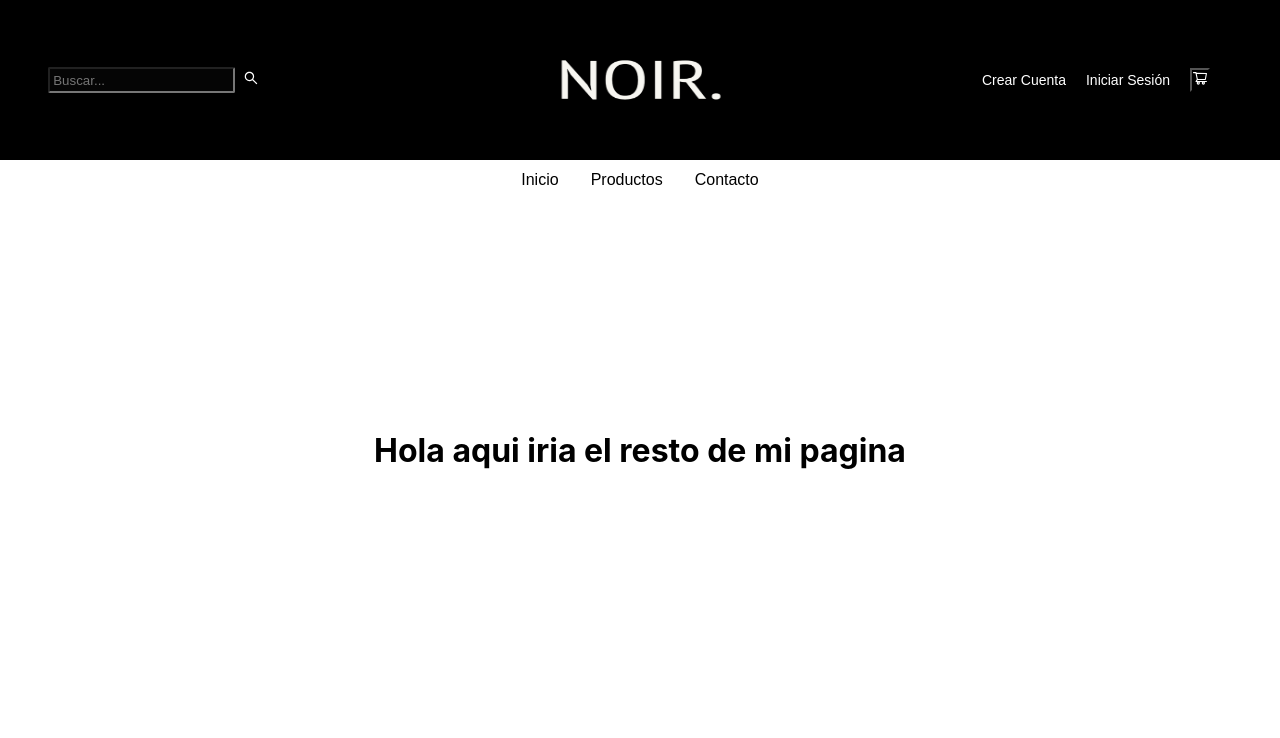
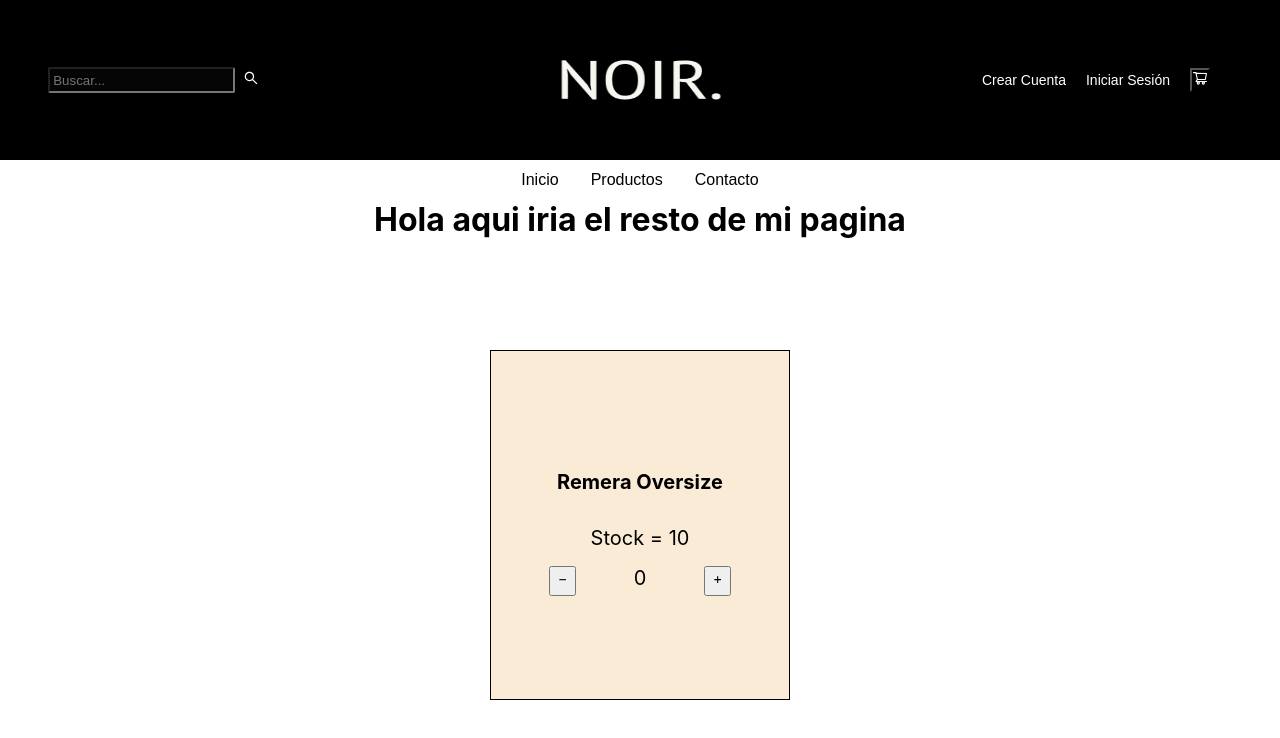
Before and after one commit to Lucianocoscia/Noir-Coscia, a React (Create React App) app: page / in a window 1280 px wide. Shown: the top 738 px of the page. Built offline with nearby package versions, Linux system fonts and the light colour scheme.

Commit message:
Desafio contador

```diff
--- a/package.json
+++ b/package.json
@@ -6,6 +6,7 @@
     "@testing-library/jest-dom": "^5.16.5",
     "@testing-library/react": "^13.3.0",
     "@testing-library/user-event": "^13.5.0",
+    "bootstrap": "^5.2.0",
     "react": "^18.2.0",
     "react-dom": "^18.2.0",
     "react-icons": "^4.4.0",
--- /dev/null
+++ b/src/components/ItemCount/ItemCount.css
@@ -0,0 +1,34 @@
+.contenedor{
+    min-height: 300px;
+    display: flex;
+    justify-content: center;
+}
+.card{
+    border: solid 1px black;
+    background-color: antiquewhite;
+    width: 300px;
+    height: 350px;
+    display: flex;
+    flex-direction: column;
+    justify-content: center;
+}
+.div__button{
+    display: flex;
+    justify-content: space-evenly;
+}
+.card_titulo{
+    text-align: center;
+    display: flex;
+    justify-content: center;
+    padding: 1rem;
+    font-size: 20px;
+}
+.card_numero_contador{
+    /* padding: 1rem; */
+    font-size: 20px;
+    text-align: center;
+}
+.button{
+    padding: 5px;
+    text-align: center;
+}
--- /dev/null
+++ b/src/components/ItemCount/ItemCount.js
@@ -0,0 +1,32 @@
+
+import React from 'react';
+import { useState } from 'react';
+import { GrFormAdd } from 'react-icons/gr';
+import { GrFormSubtract } from 'react-icons/gr';
+import './ItemCount.css'
+
+const ItemCount = ({stock}) => {
+
+    const  [items, setItems] = useState(0);
+
+    const suma = () => items < stock ? setItems(items + 1) : alert('Se alcanzo el limite de stock')
+    const resta = () => items > 0 ? setItems(items - 1) : alert('No se pueden meter valores negativos')
+
+  return (
+    <div className='contenedor' >
+        <div className='card'>
+          <h5 className='card_titulo '> Remera Oversize</h5>
+          <p className='card_titulo '> Stock = {stock}</p>
+
+          <div className='div__button'>
+            <button className='button' onClick={resta}> <GrFormSubtract/></button>
+            <p className='card_numero_contador' >{items}</p>
+            <button className='button' onClick={suma}><GrFormAdd/></button>
+          </div>
+
+        </div>
+    </div>
+  )
+}
+
+export default ItemCount;
--- a/src/components/ItemListContainer/ItemListContainer.js
+++ b/src/components/ItemListContainer/ItemListContainer.js
@@ -1,10 +1,15 @@
-// propiedad greeting y mostrar mensaje dentro del contenedor con styling integrado
-import React from 'react'
-import './ItemList.css'
+import React from 'react';
+import './ItemList.css';
+import ItemCount from '../ItemCount/ItemCount';
 
 const ItemListContainer = ({greeting}) => {
+    const stock = 10;
     return (
+        <div>
         <h1 className='mensaje'>{greeting}</h1>
+        <ItemCount stock={stock}/>
+        </div>
+
     )
 }
 
--- a/src/components/ItemListContainer/itemList.css
+++ b/src/components/ItemListContainer/itemList.css
@@ -1,8 +1,8 @@
 .mensaje{
     color: black;
-    min-height: 500px;
+    min-height: 150px;
     text-align: center;
-    display: flex;
-    justify-content: center;
-    align-items: center;
+    /* display: flex;
+    justify-content: center; */
+    /* align-items: center; */
 }
--- a/src/components/NavBar/NavBar.css
+++ b/src/components/NavBar/NavBar.css
@@ -10,7 +10,7 @@ header{
     color: #fff;
     position: relative;
 }
-.navbar{
+.navbar1{
     height: 25vh;
     background-color: black;
     color: #fff;
--- a/src/components/NavBar/NavBar.js
+++ b/src/components/NavBar/NavBar.js
@@ -3,10 +3,11 @@ import CartWidget from '../CartWidget/CartWidget'
 import logo from '../../images/logo13.png'
 import {AiOutlineSearch} from 'react-icons/ai'
 
+
 const NavBar = () => {
     return (
         <header className='contenedor_navbar'>
-            <nav className="navbar">
+            <nav className="navbar1">
                 <div className='flex_nav'>
                 <div className='navbar_buscador'>
                     <input className='buscador_input' placeholder='Buscar...'></input>
@@ -37,3 +38,4 @@ export default NavBar;
 
 // principal dif de componentes de clases y funcionales: componente de clase puede manejar un estado propio y el componente funcional no puede. Crearon los hooks para poder utilizar el estado
 // rafce : componente funcional
+// react fragment <> </> por q los componentes deben retornar solo un elemento es como un div para encapsular todo y q me permita tener hermanos.
```
Also changed, not shown: src/App.js (+2 -7 lines), src/images/remera.jpg (added), 1 other file (tests, documents, lock files or other folders).
